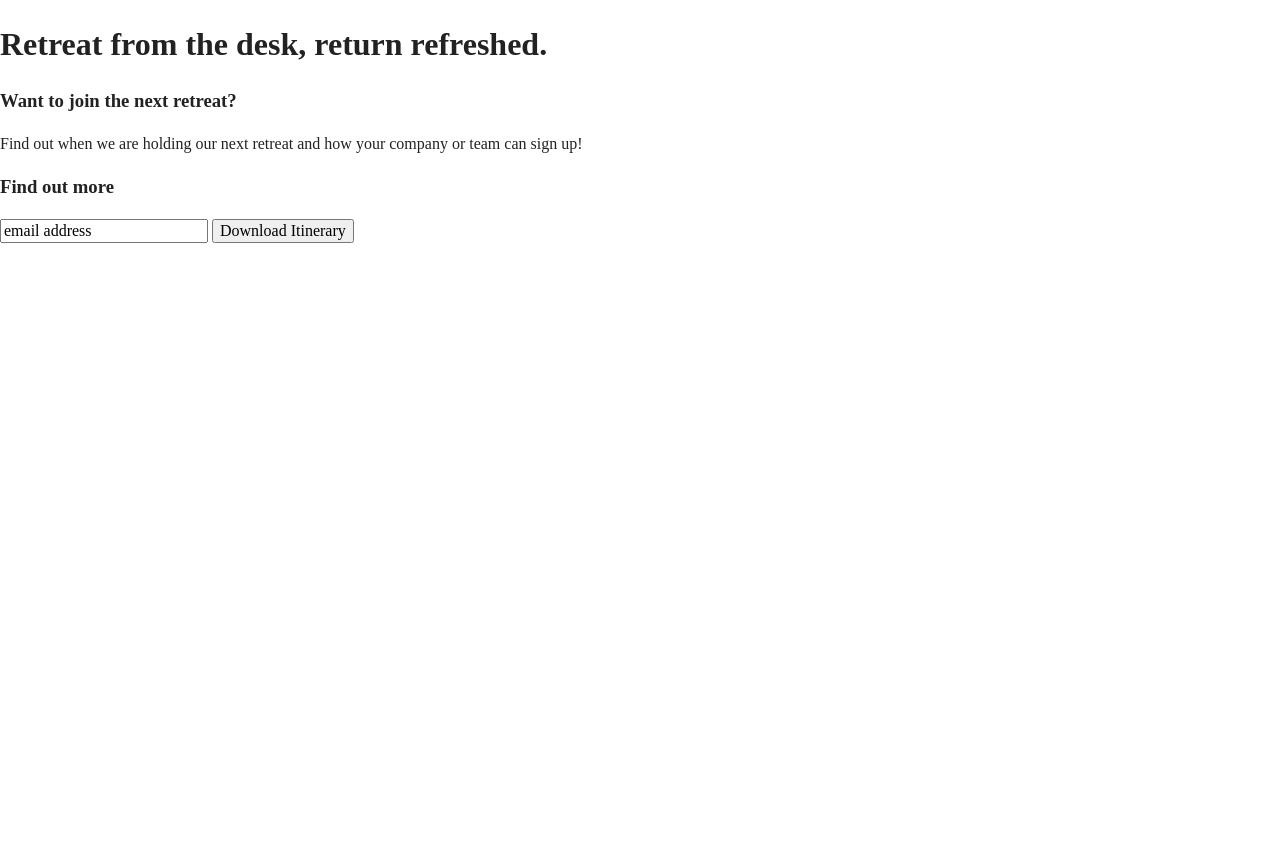
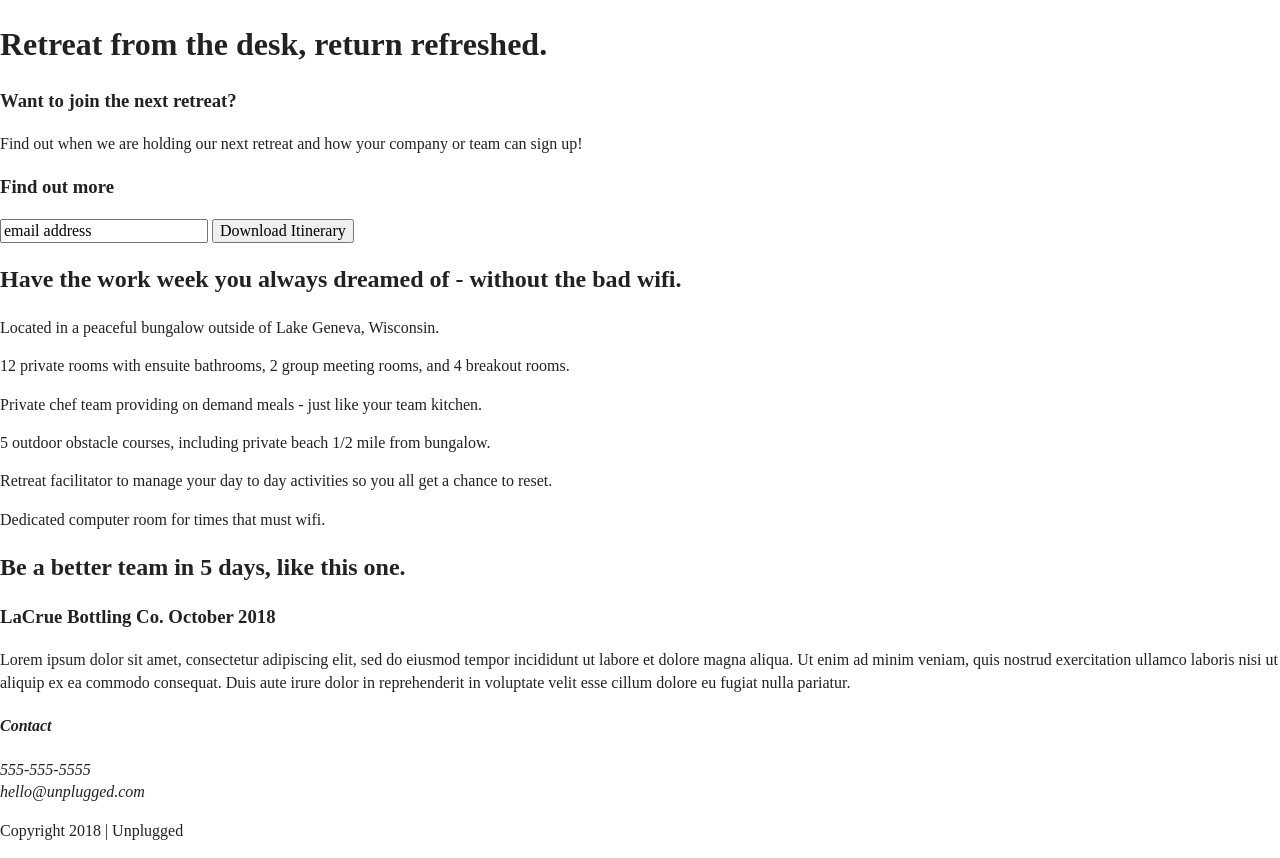
Before and after one commit to StacieJS/unplugged-responsive, a plain HTML site: page html5-boilerplate/index.html in a window 1280 px wide. Shown: the part 84-942 px from the top of the page. Before the commit the page ends 800 px from the top, so only its background shows below. Drawn offline with nearby package versions, Linux system fonts and the light colour scheme; a script that the page names is missing.

Commit message:
finish home page text and tags

```diff
--- a/html5-boilerplate/index.html
+++ b/html5-boilerplate/index.html
@@ -61,6 +61,60 @@
   </aside>
 
 
+  <section class="features">
+     <div class="content-wrapper">
+       <h2>Have the work week you always dreamed of - without the bad wifi.</h2>
+       <div class="features-items">
+
+          <article>
+            <p class="fontawesome-icon"></p>
+            <p class="features-item-description">Located in a peaceful bungalow outside of Lake Geneva, Wisconsin.</p>
+          </article>
+
+          <article>
+            <p class="fontawesome-icon"></p>
+            <p class="features-item-description">12 private rooms with ensuite bathrooms, 2 group meeting rooms, and 4 breakout rooms.</p>
+          </article>
+
+          <article>
+            <p class="fontawesome-icon"></p>
+            <p class="features-item-description">Private chef team providing on demand meals - just like your team kitchen.</p>
+          </article>
+
+          <article>
+            <p class="fontawesome-icon"></p>
+            <p class="features-item-description">5 outdoor obstacle courses, including private beach 1/2 mile from bungalow.</p>
+          </article>
+
+          <article>
+            <p class="fontawesome-icon"></p>
+            <p class="features-item-description">Retreat facilitator to manage your day to day activities so you all get a chance to reset.</p>
+          </article>
+
+          <article>
+            <p class="fontawesome-icon"></p>
+            <p class="features-item-description">Dedicated computer room for times that must wifi.</p>
+          </article>
+
+        </div>
+      </div>
+  </section>
+
+  <section class="reviews">
+    <div class="content-wrapper">
+      <h2>Be a better team in 5 days, like this one.</h2>
+      <article>
+        <div>
+          <h3>LaCrue Bottling Co. October 2018</h3>
+          <p> Lorem ipsum dolor sit amet, consectetur adipiscing elit, sed do eiusmod tempor incididunt ut labore et
+          dolore magna aliqua. Ut enim ad minim veniam, quis nostrud exercitation ullamco laboris nisi ut aliquip
+          ex ea commodo consequat. Duis aute irure dolor in reprehenderit in voluptate velit esse cillum dolore eu
+          fugiat nulla pariatur.</p>
+        </div>
+      </article>
+    </div>
+  </section>
+
 
 </main> <!-- main wrapper -->
 
@@ -68,6 +122,11 @@
 	<div class="content-wrapper">
 		<div class="footer-content">
 			<address class="contact">
+        <h4>Contact</h4>
+          <p>
+            555-555-5555<br>
+            hello@unplugged.com
+          </p>
 			</address>
 
 				<div class="social">
@@ -81,15 +140,10 @@
 		</div>
 
 	<div class="copyright">
+    <p>Copyright 2018 | Unplugged</p>
 	</div>
 
 </footer>
-
-
-		<address class="contact">
-
-		</address>
-	</div>
 
 
 
```
